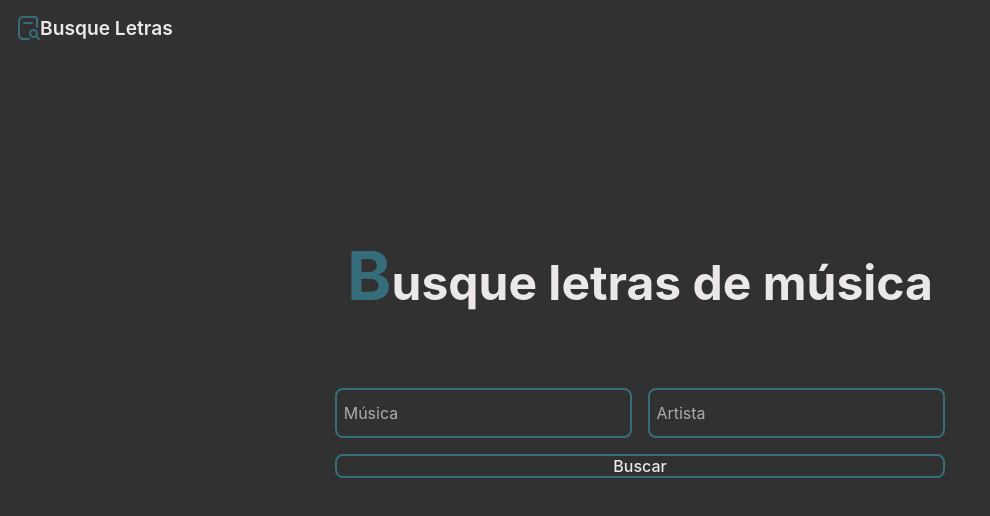
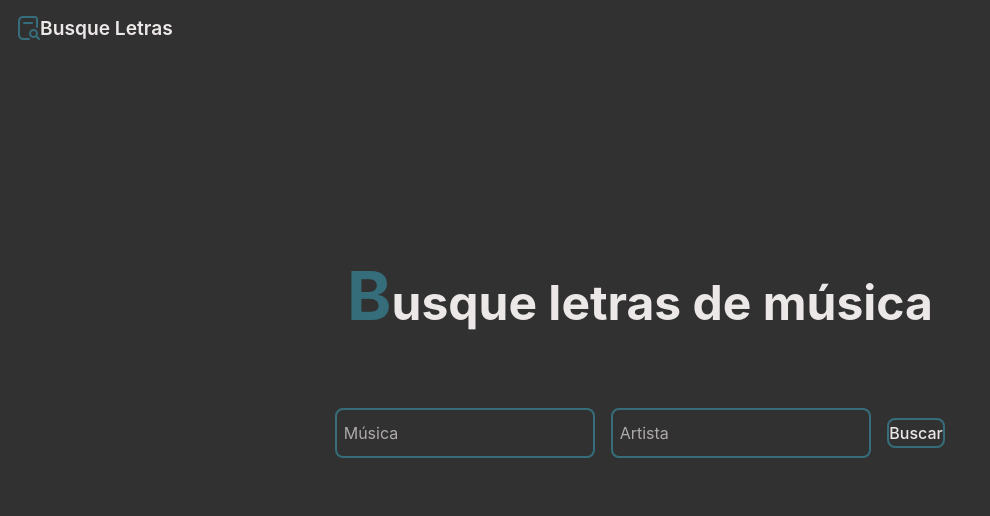
Before and after one commit to monickevelyn/busque-letras, a React (Vite) app: page / in a window 1280 px wide. Shown: the top 516 px of the page, without its empty margins (0-990 px from the left). Built offline with nearby package versions, Linux system fonts and the light colour scheme.

Commit message:
--update btn

```diff
--- a/src/components/search/style.search.scss
+++ b/src/components/search/style.search.scss
@@ -27,7 +27,7 @@
         color: var(--fontcolor);
         width: 260px;
         height: 50px;
-        flex: 1 0 130px;
+        flex: 1 0 140px;
     }
 
     input::placeholder {
@@ -40,13 +40,13 @@
         background: none;
         outline: none;
         // width: 80px;
-        // height: 50px;
+        height: 30px;
         color: var(--fontcolor);
         font-size: 1em;
         border: 2px solid var(--color2);
         border-radius: 8px;
         font-weight: 500;
-        flex: 1 0 80px;
+        flex: 1 0 40px;
     }
 
     button:hover {
```
